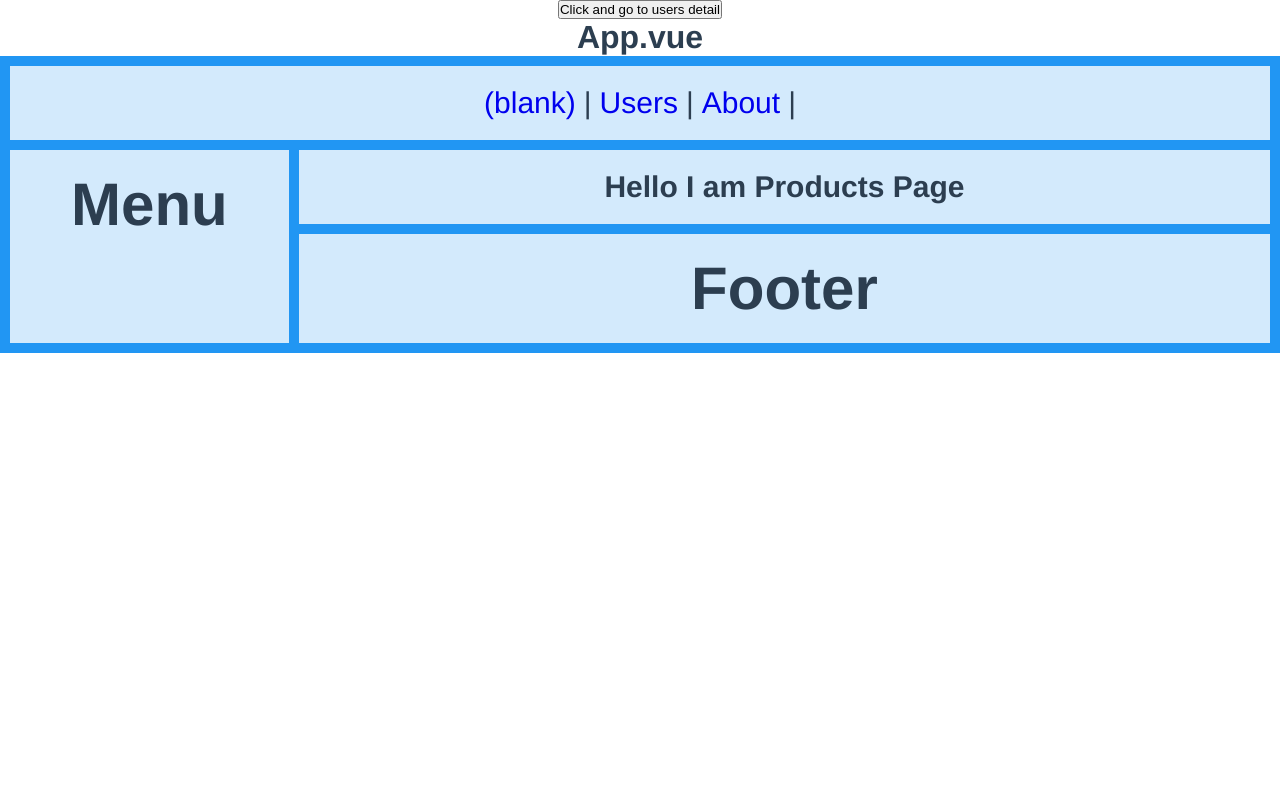
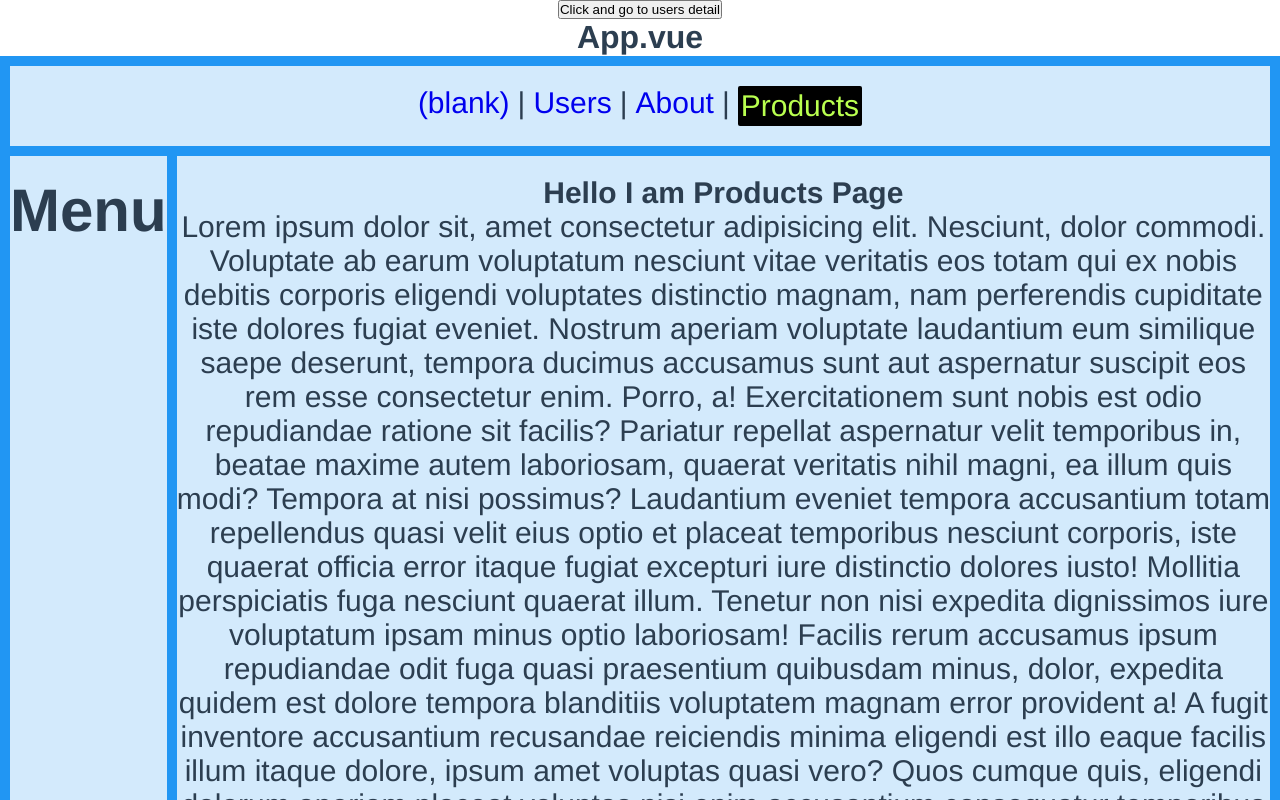
Before and after one commit to dzenannn/vue-cli, a Vue app in the folder vue-routing/: page /products in a window 1280 px wide. Shown: the top 800 px of the page. Built offline with nearby package versions, Linux system fonts and the light colour scheme.

Commit message:
scroll behavior based on saved position

```diff
--- a/vue-routing/src/App.vue
+++ b/vue-routing/src/App.vue
@@ -34,6 +34,7 @@ export default {
             :to="{ name: 'usersDetail', params: { userId: '100' }, query: { name: 'bla' } }"
             >Korisnici</router-link
           >| -->
+          <router-link to="/products">Products</router-link>
         </nav>
       </div>
       <div class="item2">
--- a/vue-routing/src/router/index.js
+++ b/vue-routing/src/router/index.js
@@ -82,6 +82,21 @@ const routes = [
 const router = createRouter({
   history: createWebHistory(import.meta.env.BASE_URL),
   routes,
+  scrollBehavior(to, from, savedPosition) {
+    // console.log(to)
+    // console.log(from)
+    console.log(savedPosition) //? Saved Position može da se koristi u News App za slučaj kada se korisnik vrati nazad na article koji je čitao da ga pošalje onamo dokle je stigao sa čitanjem
+
+    return new Promise((res) => {
+      setTimeout(() => {
+        if (savedPosition) {
+          res({ left: 0, top: savedPosition.top, behavior: 'smooth' })
+        } else {
+          res({ left: 0, top: 150, behavior: 'smooth' })
+        }
+      }, 500)
+    })
+  },
 })
 
 export default router
--- a/vue-routing/src/views/ProductsView.vue
+++ b/vue-routing/src/views/ProductsView.vue
@@ -7,6 +7,51 @@ export default {
 <template>
   <div>
     <h4>Hello I am Products Page</h4>
+    <p>
+      Lorem ipsum dolor sit, amet consectetur adipisicing elit. Nesciunt, dolor commodi. Voluptate
+      ab earum voluptatum nesciunt vitae veritatis eos totam qui ex nobis debitis corporis eligendi
+      voluptates distinctio magnam, nam perferendis cupiditate iste dolores fugiat eveniet. Nostrum
+      aperiam voluptate laudantium eum similique saepe deserunt, tempora ducimus accusamus sunt aut
+      aspernatur suscipit eos rem esse consectetur enim. Porro, a! Exercitationem sunt nobis est
+      odio repudiandae ratione sit facilis? Pariatur repellat aspernatur velit temporibus in, beatae
+      maxime autem laboriosam, quaerat veritatis nihil magni, ea illum quis modi? Tempora at nisi
+      possimus? Laudantium eveniet tempora accusantium totam repellendus quasi velit eius optio et
+      placeat temporibus nesciunt corporis, iste quaerat officia error itaque fugiat excepturi iure
+      distinctio dolores iusto! Mollitia perspiciatis fuga nesciunt quaerat illum. Tenetur non nisi
+      expedita dignissimos iure voluptatum ipsam minus optio laboriosam! Facilis rerum accusamus
+      ipsum repudiandae odit fuga quasi praesentium quibusdam minus, dolor, expedita quidem est
+      dolore tempora blanditiis voluptatem magnam error provident a! A fugit inventore accusantium
+      recusandae reiciendis minima eligendi est illo eaque facilis illum itaque dolore, ipsum amet
+      voluptas quasi vero? Quos cumque quis, eligendi dolorum aperiam placeat voluptas nisi enim
+      accusantium consequatur temporibus error sed commodi qui quae blanditiis dolor harum neque
+      rerum cupiditate fugiat itaque doloribus laboriosam ab. Exercitationem ut sint reiciendis quam
+      distinctio aliquam aspernatur. Ipsum corrupti a molestiae beatae, impedit ullam rem fuga
+      commodi architecto. Maiores dolorem libero rerum id repellat quia magni vero atque soluta
+      nihil sed non quam, deleniti ducimus. Itaque ex excepturi incidunt error maiores, commodi
+      obcaecati. Nostrum hic molestias asperiores totam? Placeat dolorum voluptates totam vero natus
+      ad vel voluptatibus saepe qui fugit quisquam amet, maiores doloremque perferendis excepturi
+      officiis ipsum ratione molestias porro aspernatur? Mollitia vitae suscipit iusto quam illo
+      minus nisi autem est et ducimus fugit natus sint tempora fugiat enim non voluptatem,
+      blanditiis libero? Aspernatur at magni, consequatur libero voluptatem molestiae rerum itaque
+      sapiente distinctio ipsum similique consectetur quaerat quam, adipisci optio fugiat quisquam
+      recusandae officiis minus quas iste hic earum eius labore. Temporibus tempora eum repudiandae
+      itaque quas quasi nemo earum, ipsam alias sint eius voluptatem accusamus, recusandae dolore
+      neque delectus provident corporis libero. Itaque earum aspernatur doloribus iste sint quas
+      impedit voluptatibus quo! Accusantium ipsam dicta voluptates ut accusamus, iste velit
+      quisquam! Necessitatibus fugiat quisquam similique nulla maxime! Quo sint harum vitae ad
+      tempora maxime similique odio, ut molestias accusamus dicta ipsa, dolores accusantium.
+      Voluptas reiciendis accusantium cum voluptatem vel beatae ad at velit temporibus veritatis,
+      explicabo suscipit recusandae distinctio culpa, placeat nihil quod! Fuga, consequatur. Qui
+      veniam distinctio delectus inventore nesciunt dignissimos culpa, ipsa minus pariatur nulla
+      aperiam maxime perspiciatis necessitatibus dolorem est! Eligendi eum voluptates, iure
+      deserunt, aspernatur ipsa esse vero blanditiis optio culpa ea numquam laboriosam cum accusamus
+      voluptate suscipit soluta cumque minima perferendis quod! Voluptas, perspiciatis. Expedita
+      cupiditate quo aliquam quaerat velit ipsa earum, sed reiciendis dolorum. Ab quibusdam placeat,
+      in quia fugiat est perspiciatis doloremque, fuga sequi earum odio voluptates aliquid!
+      Laboriosam consequuntur sint rerum, veritatis, distinctio fugit dolores impedit, explicabo
+      nostrum cum unde sapiente. Explicabo, maxime laborum!
+    </p>
+    <router-link to="/users">Users</router-link>
   </div>
 </template>
 
```
